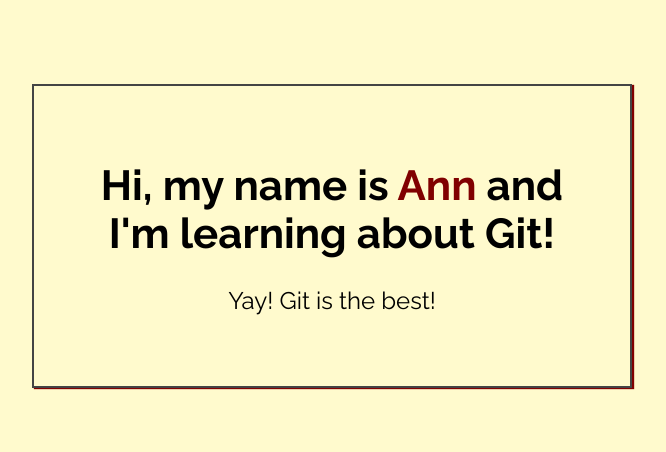
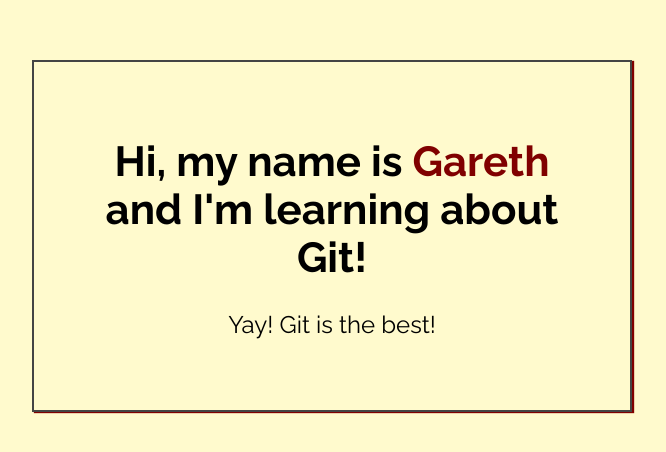
Before and after one commit to Gareth-Morris/my-first-repo, a plain HTML site: page index.html in a window 1280 px wide. Shown: the part 164-616 px from the top of the page, without its empty margins (308-974 px from the left). Drawn offline with Linux system fonts and the light colour scheme.

Commit message:
Added  name to index.html

```diff
--- a/index.html
+++ b/index.html
@@ -14,7 +14,7 @@
 <body>
 
     <div class="greeting">
-        <h1>Hi, my name is <span class="highlight">Ann</span> and I'm learning about Git! </h1>
+        <h1>Hi, my name is <span class="highlight">Gareth</span> and I'm learning about Git! </h1>
 
         <p>Yay! Git is the best!</p>
     </div>
```
